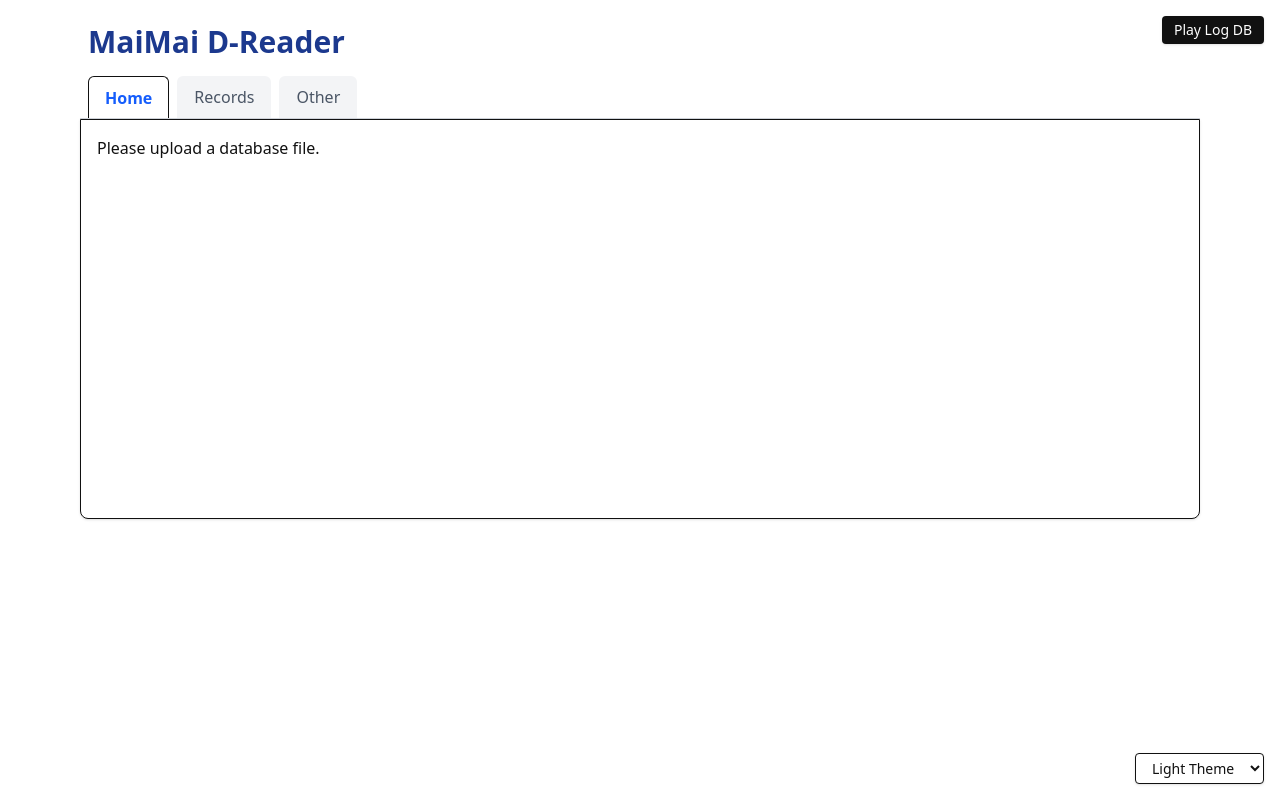
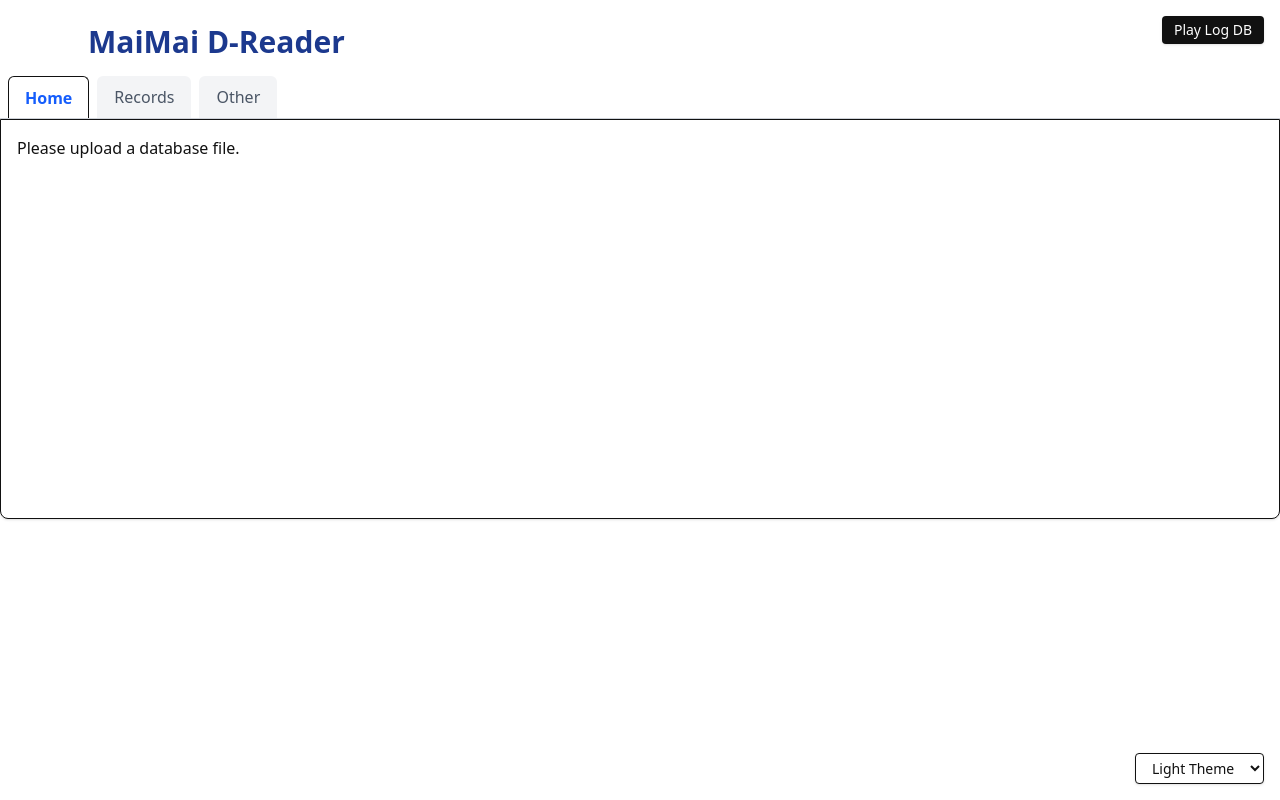
Before and after one commit to Xhiro-Yui/maimai-dreader, a React (Vite) app: page / in a window 1280 px wide. Built offline with nearby package versions, Linux system fonts and the light colour scheme.

Commit message:
Split to more components

```diff
--- a/src/App.tsx
+++ b/src/App.tsx
@@ -1,55 +1,41 @@
-import {useState} from "react"
+import { useState } from "react"
 
+import Header from "./components/Header"
 import UploadRecords from "./components/UploadRecords"
 import ThemePicker from "./components/ThemePicker"
+import Tabs from "./components/Tabs"
+import Layout from "./components/Layout"
 
-import Home from "./views/Home.tsx"
-import Records from "./views/Records.tsx"
-import Other from "./views/Other.tsx"
+import Home from "./views/Home"
+import Records from "./views/Records"
+import Other from "./views/Other"
 
 type SqlJsModule = typeof import("sql.js")
 type SqlJsDatabase = InstanceType<SqlJsModule["Database"]>
 
 function App() {
     const [db, setDb] = useState<SqlJsDatabase | null>(null)
+    const tabs = ["home", "records", "other"]
     const [currentTab, setCurrentTab] = useState("home")
+
+    const views = {
+        home: <Home db={db} />,
+        records: <Records db={db} />,
+        other: <Other />,
+    }
+
     return (
-        <div className="min-h-screen bg-[var(--color-bg)] text-[var(--color-text)] transition-colors duration-300">
-            <div className="relative min-h-screen">
-
-                <UploadRecords
-                    onDbLoaded={(db) => setDb(db)}
-                />
-                <ThemePicker/>
-
-                <div className="w-full px-4 sm:px-6 lg:px-12 xl:px-20 pt-6">
-                    <h1 className="text-3xl font-bold text-blue-900 mb-4 px-2">MaiMai D-Reader</h1>
-
-                    <div className="flex space-x-2 border-b border-gray-300 px-2">
-                        {["home", "records", "other"].map((tab) => (
-                            <button
-                                key={tab}
-                                onClick={() => setCurrentTab(tab)}
-                                className={`px-4 py-2 rounded-t-md border transition-colors duration-200 ${
-                                    currentTab === tab
-                                        ? "bg-[var(--color-bg)] border-[var(--color-text)] border-b-0 text-blue-600 font-semibold"
-                                        : "bg-gray-100 text-gray-600 border-transparent hover:bg-gray-50"
-                                }`}
-                            >
-                                {tab.charAt(0).toUpperCase() + tab.slice(1)}
-                            </button>
-                        ))}
-                    </div>
-
-                    <div
-                        className="border border-[var(--color-text)] rounded-b-lg bg-[var(--color-bg)] p-4 shadow min-h-[400px] transition-colors duration-300">
-                        {currentTab === "home" && <Home db={db}/>}
-                        {currentTab === "records" && <Records db={db}/>}
-                        {currentTab === "other" && <Other/>}
-                    </div>
-                </div>
-            </div>
-        </div>
+        <Layout>
+            <UploadRecords onDbLoaded={(db) => setDb(db)} />
+            <ThemePicker />
+            <Header />
+            <Tabs
+                tabs={tabs}
+                currentTab={currentTab}
+                setCurrentTab={setCurrentTab}
+                views={views}
+            />
+        </Layout>
     )
 }
 
--- /dev/null
+++ b/src/components/Header.tsx
@@ -0,0 +1,6 @@
+const Header = () => (
+    <div className="w-full px-4 sm:px-6 lg:px-12 xl:px-20 pt-6">
+        <h1 className="text-3xl font-bold text-blue-900 mb-4 px-2">MaiMai D-Reader</h1>
+    </div>
+)
+export default Header
--- /dev/null
+++ b/src/components/Layout.tsx
@@ -0,0 +1,11 @@
+import type {ReactNode} from "react"
+
+export default function Layout({children}: { children: ReactNode }) {
+    return (
+        <div className="min-h-screen bg-[var(--color-bg)] text-[var(--color-text)] transition-colors duration-300">
+            <div className="relative min-h-screen">
+                {children}
+            </div>
+        </div>
+    )
+}
--- /dev/null
+++ b/src/components/TabContent.tsx
@@ -0,0 +1,17 @@
+import type {ReactNode} from "react"
+
+interface TabContentProps {
+    currentTab: string
+    views: Record<string, ReactNode>
+}
+
+const TabContent = ({currentTab, views}: TabContentProps) => {
+    return (
+        <div
+            className="border border-[var(--color-text)] rounded-b-lg bg-[var(--color-bg)] p-4 shadow min-h-[400px] transition-colors duration-300">
+            {views[currentTab] || <div className="text-gray-400">No view available.</div>}
+        </div>
+    )
+}
+
+export default TabContent
--- /dev/null
+++ b/src/components/TabSelector.tsx
@@ -0,0 +1,27 @@
+interface TabSelectorProps {
+    tabs: string[]
+    currentTab: string
+    onTabChange: (tab: string) => void
+}
+
+const TabSelector = ({ tabs, currentTab, onTabChange }: TabSelectorProps) => {
+    return (
+        <div className="flex space-x-2 border-b border-gray-300 px-2">
+            {tabs.map((tab) => (
+                <button
+                    key={tab}
+                    onClick={() => onTabChange(tab)}
+                    className={`px-4 py-2 rounded-t-md border transition-colors duration-200 ${
+                        currentTab === tab
+                            ? "bg-[var(--color-bg)] border-[var(--color-text)] border-b-0 text-blue-600 font-semibold"
+                            : "bg-gray-100 text-gray-600 border-transparent hover:bg-gray-50"
+                    }`}
+                >
+                    {tab.charAt(0).toUpperCase() + tab.slice(1)}
+                </button>
+            ))}
+        </div>
+    )
+}
+
+export default TabSelector
--- /dev/null
+++ b/src/components/Tabs.tsx
@@ -0,0 +1,24 @@
+import TabSelector from "./TabSelector"
+import TabContent from "./TabContent"
+
+interface TabsProps {
+    tabs: string[]
+    currentTab: string
+    setCurrentTab: (tab: string) => void
+    views: Record<string, React.ReactNode>
+}
+
+const Tabs = ({ tabs, currentTab, setCurrentTab, views }: TabsProps) => {
+    return (
+        <>
+            <TabSelector
+                tabs={tabs}
+                currentTab={currentTab}
+                onTabChange={setCurrentTab}
+            />
+            <TabContent currentTab={currentTab} views={views} />
+        </>
+    )
+}
+
+export default Tabs
--- a/src/context/ThemeContext.tsx
+++ b/src/context/ThemeContext.tsx
@@ -1,4 +1,3 @@
-// context/ThemeContext.ts
 import { createContext } from "react"
 
 export type Theme = "theme-light" | "theme-dark"
--- a/src/context/ThemeProvider.tsx
+++ b/src/context/ThemeProvider.tsx
@@ -1,4 +1,3 @@
-// context/ThemeProvider.tsx
 import React, { useState, useEffect } from "react"
 import { ThemeContext, type Theme } from "./ThemeContext"
 
--- a/src/hooks/useTheme.ts
+++ b/src/hooks/useTheme.ts
@@ -1,4 +1,3 @@
-// hooks/useTheme.ts
 import { useContext } from "react"
 import { ThemeContext } from "../context/ThemeContext"
 
--- a/src/views/Home.tsx
+++ b/src/views/Home.tsx
@@ -1,4 +1,3 @@
-// Extract the Database constructor type
 type SqlJsModule = typeof import("sql.js");
 type SqlJsDatabase = InstanceType<SqlJsModule["Database"]>;
 
```
